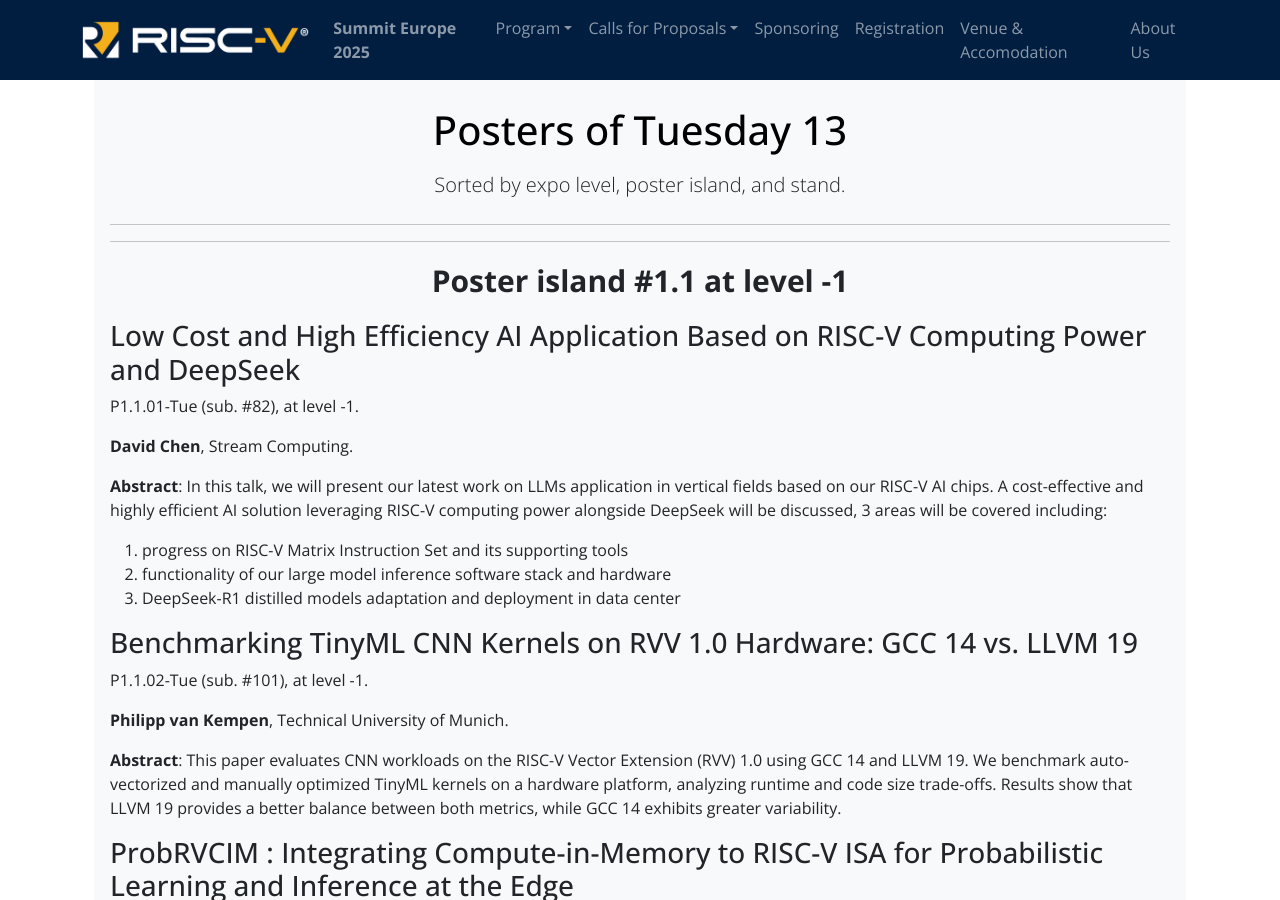
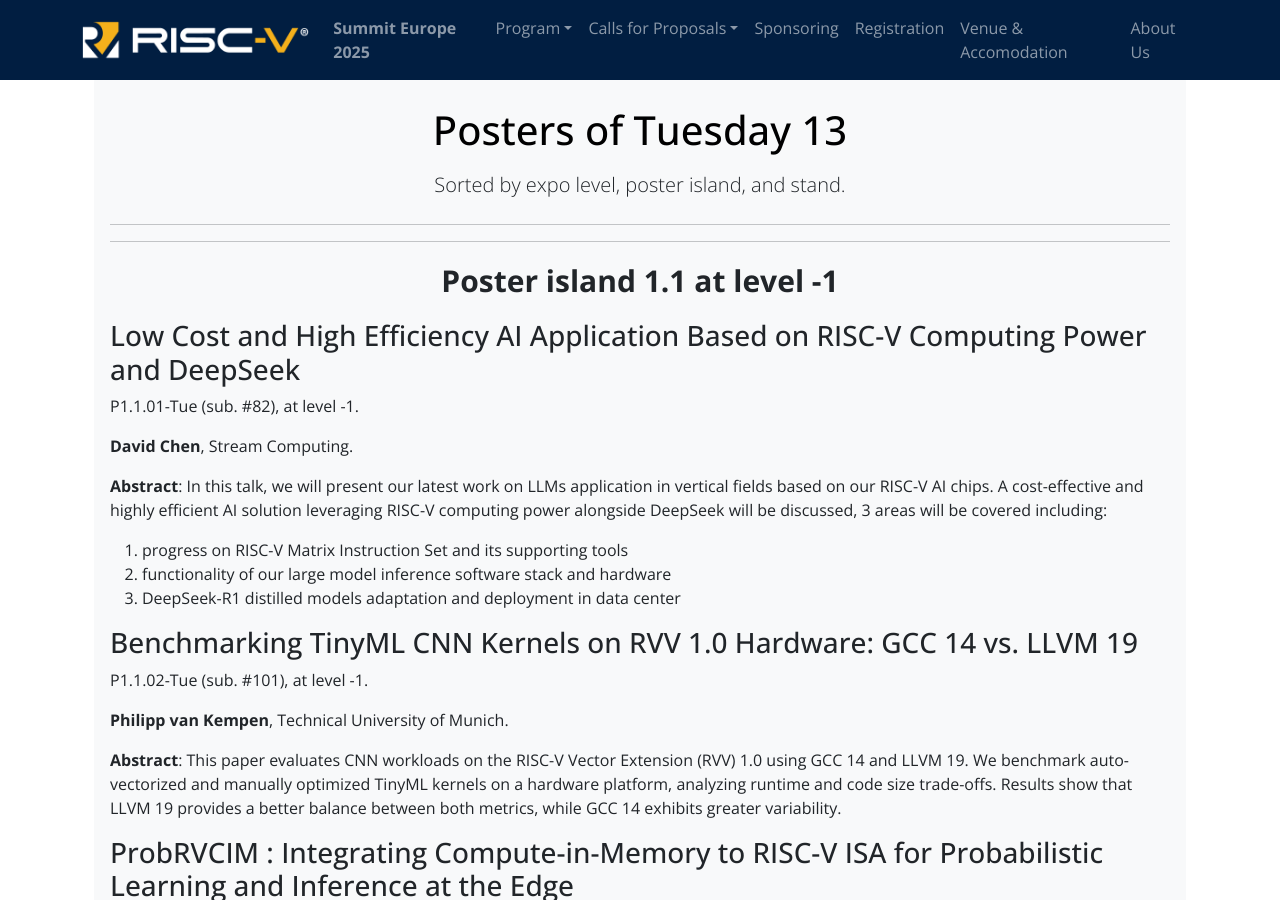
Before and after one commit to riscv-europe/summit-website-development, a Jekyll site: the page built from summit/2025/posters.md, in a window 1280 px wide and 900 px high, scrolled down 511 px. Built offline with Jekyll 4.4.1, drawn with Linux system fonts in a browser that asks for light colours; some of the changed text lies outside the part shown.

Commit message:
Fix: improve formating.

```diff
--- a/_includes/summit25posters-of-day.md
+++ b/_includes/summit25posters-of-day.md
@@ -9,7 +9,7 @@
 
 <hr>
 <hr>
-<p align="center" style="font-weight: bold; font-size: 1.875em">Poster island #{{ island.Island }} at level {{ island.Level  }}</p>
+<p align="center" style="font-weight: bold; font-size: 1.875em">Poster island {{ island.Island }} at level {{ island.Level  }}</p>
 
 {% for stand in standsOfIsland %}
 
```
